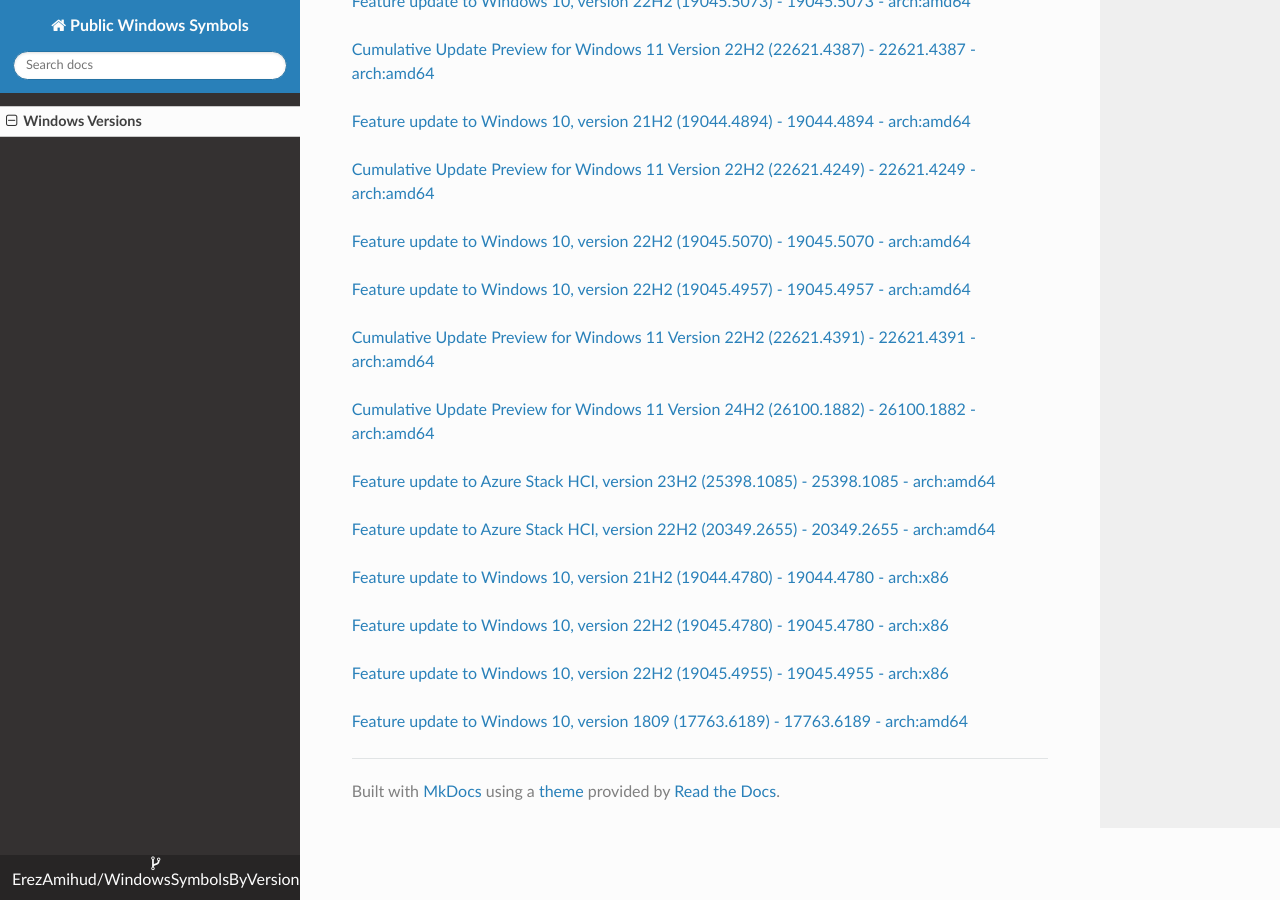
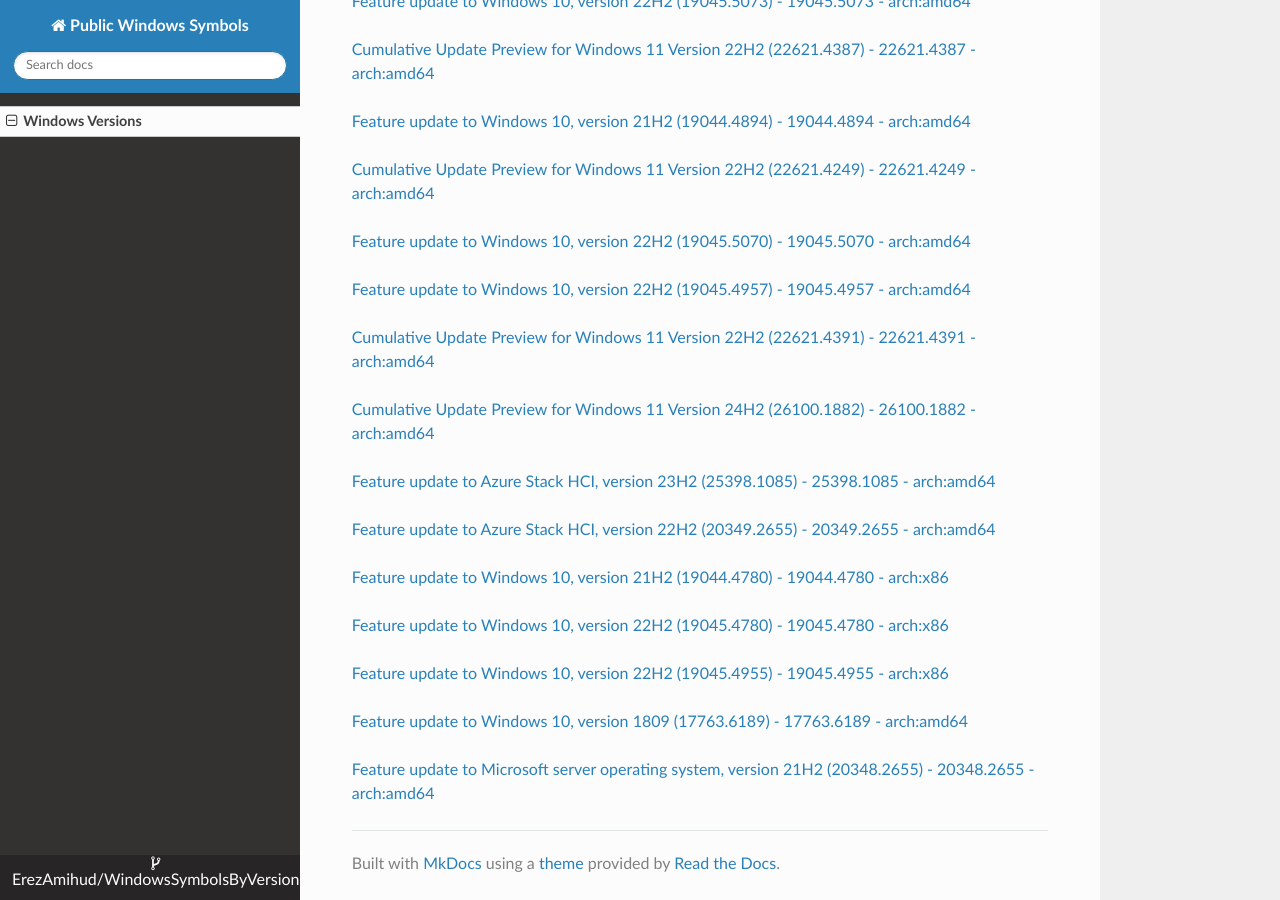
Before and after one commit to ErezAmihud/WindowsSymbolsByVersion, an MkDocs documentation site: the page built from docs/index.md, in a window 1280 px wide and 900 px high, scrolled down 7301 px. Built offline with MkDocs 1.6.1, drawn with Linux system fonts in a browser that asks for light colours; nearby versions of some CDN libraries.

Commit message:
Automated commit, add manifest for 89168148-26c6-475f-a67a-3475225b3041

```diff
--- a/docs/index.md
+++ b/docs/index.md
@@ -373,3 +373,6 @@
 
 
 [Feature update to Windows 10, version 1809 (17763.6189) - 17763.6189 - arch:amd64](https://github.com/ErezAmihud/WindowsSymbolsByVersion/blob/main/manifests/c33491ab-2abe-48f9-9a9c-f63ca21b18da.manifest)
+
+
+[Feature update to Microsoft server operating system, version 21H2 (20348.2655) - 20348.2655 - arch:amd64](https://github.com/ErezAmihud/WindowsSymbolsByVersion/blob/main/manifests/89168148-26c6-475f-a67a-3475225b3041.manifest)
```
Also changed, not shown: process_builds.json (+1 -1 lines), 1 other file.
